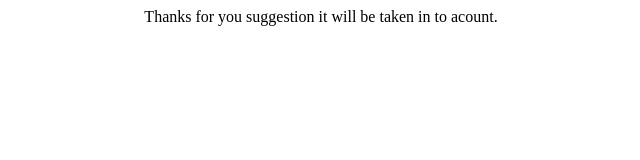
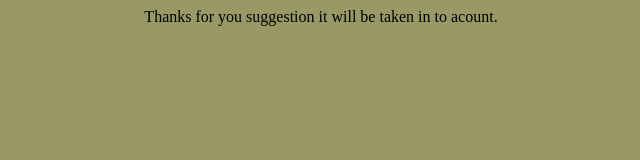
Before and after one commit to WowConstruction/WowConstruction.github.io, a plain HTML site: page thanks.html in a window 1280 px wide. Shown: the whole page, without its empty margins (319-959 px from the left). Drawn offline with Linux system fonts and the light colour scheme.

Commit message:
Update thanks.html

```diff
--- a/thanks.html
+++ b/thanks.html
@@ -1,6 +1,10 @@
 <html>
 <head>
 <style>
+    body {
+    background-color: #999966;
+}
+
 div {
     background-color: lightgrey;
     width: 300px;
```
